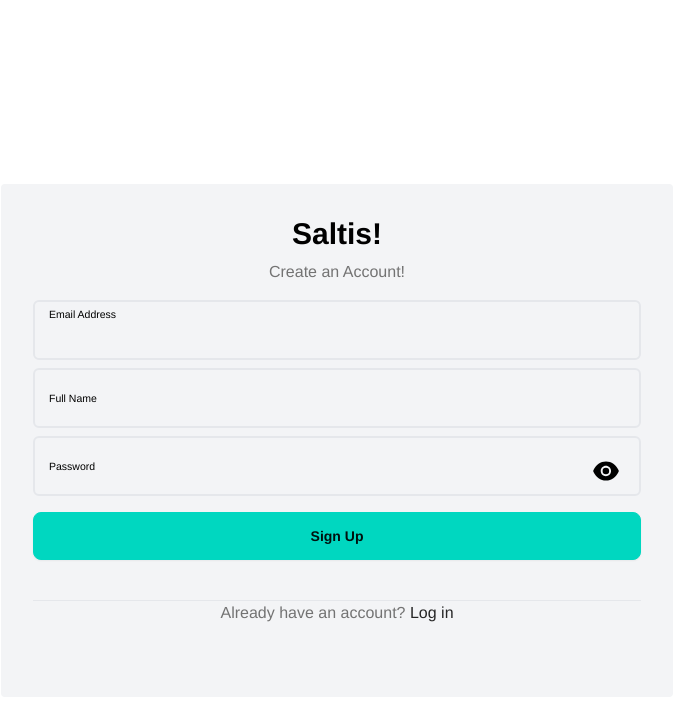
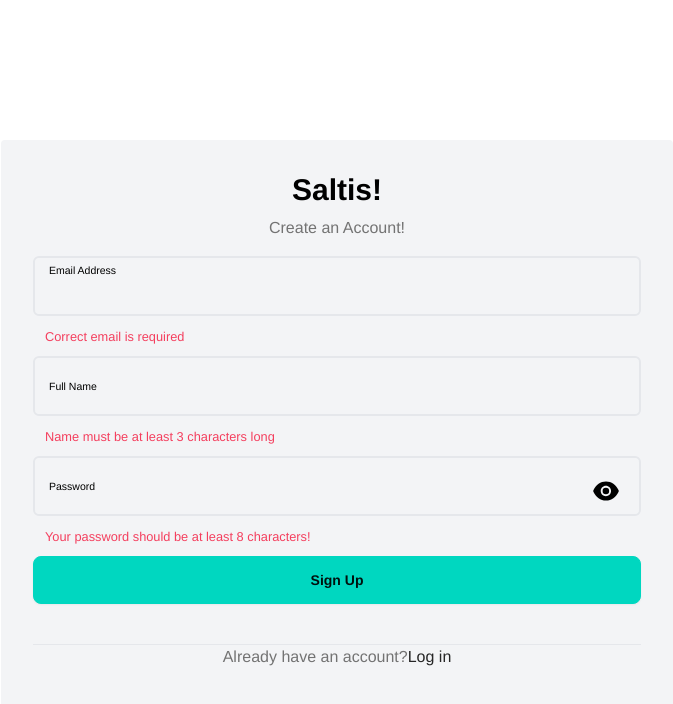
Before and after one commit to Odin-Taif/front-end-salt-precourse, a Next.js app: page /sign-up in a window 1280 px wide. Both pictures are taken after a click on the button "Sign Up". Shown: the top 704 px of the page, without its empty margins (303-976 px from the left). Built offline with nearby package versions, Linux system fonts and the light colour scheme.

Commit message:
react-hook-validation with zod provideder set up for sign up

```diff
--- a/app/components/reusable/Input.tsx
+++ b/app/components/reusable/Input.tsx
@@ -1,18 +1,17 @@
 import React, { useState } from "react";
-import { FieldErrors, FieldValues, UseFormRegister } from "react-hook-form";
+import { UseFormRegister } from "react-hook-form";
 import { AiFillEye, AiFillEyeInvisible } from "react-icons/ai";
-
+import { signUpSchema } from "../../zod-validation/zod-validiation";
+type FieldValues = z.infer<typeof signUpSchema>;
 type Props = {
   id: string;
   label?: string;
   placeholder?: string;
   type?: string;
   disabled?: boolean;
-  required?: boolean | string;
   register: UseFormRegister<FieldValues>;
   onFocus?: () => void;
   onBlur?: () => void;
-  validate?: FieldValues;
 };
 
 export const Input = ({
@@ -21,8 +20,6 @@ export const Input = ({
   placeholder,
   type,
   disabled,
-  required,
-  validate,
   register,
   onFocus,
   onBlur,
@@ -36,11 +33,7 @@ export const Input = ({
       <input
         id={id}
         disabled={disabled}
-        {...register(id, {
-          required,
-          validate: validate,
-        })}
-        // ref={register({ requried: true, validate: validate })}
+        {...register(id)}
         placeholder=""
         type={
           type === "password" ? (passwordShown ? "text" : "password") : type
--- a/app/sign-up/signForm.tsx
+++ b/app/sign-up/signForm.tsx
@@ -1,24 +1,27 @@
 "use client";
 import React, { useState } from "react";
 import { useRouter } from "next/navigation";
-import { FieldValues, useForm, SubmitHandler } from "react-hook-form";
+import { useForm, SubmitHandler } from "react-hook-form";
 import { Heading, Input } from "@/app/components/reusable/index";
+import { signUpSchema } from "../zod-validation/zod-validiation";
+import { zodResolver } from "@hookform/resolvers/zod";
+import { z } from "zod";
 import axios from "axios";
-// import { signUpSchema } from "../zod-validation/zod-validiation";
 
+type FieldValues = z.infer<typeof signUpSchema>;
 const SignForm = () => {
-  const { register, handleSubmit, reset } = useForm<FieldValues>({
-    defaultValues: {
-      name: "",
-      email: "",
-      password: "",
-    },
+  const {
+    register,
+    handleSubmit,
+    reset,
+    formState: { errors },
+  } = useForm<FieldValues>({
+    resolver: zodResolver(signUpSchema),
   });
 
   const [isLoading, setIsLoading] = useState<boolean>(false);
   const router = useRouter();
 
-  // const onSubmit: SubmitHandler<FieldValues> = (data) => console.log(data);
   // Function to handle form submission
   const onSubmit: SubmitHandler<FieldValues> = (data) => {
     // console.log(data);
@@ -43,28 +46,41 @@ const SignForm = () => {
               label="Email Address"
               disabled={isLoading}
               register={register}
-              required
-              validate={() => console.log("first")}
             />
+            {/* error email handling */}
+            {errors.email?.message && (
+              <small className="text-rose-500 px-3">
+                {errors.email.message.toString()}
+              </small>
+            )}
 
+            {/* -=-=-=-=-=-========= -=-=-=-=-=-========= -=-=-=-=-=-========= -=-=-=-=-=-========= */}
             <Input
               id="name"
               label="Full Name"
               disabled={isLoading}
               register={register}
-              validate={() => console.log("first")}
-              required
             />
-
+            {/* error name handling */}
+            {errors.name?.message && (
+              <small className="text-rose-500 px-3">
+                {errors.name.message.toString()}
+              </small>
+            )}
+            {/* -=-=-=-=-=-========= -=-=-=-=-=-========= -=-=-=-=-=-========= -=-=-=-=-=-========= */}
             <Input
               id="password"
               label="Password"
               disabled={isLoading}
               register={register}
-              required
-              validate={() => console.log("first")}
               type="password"
             />
+            {/* error password handling */}
+            {errors.password?.message && (
+              <small className="text-rose-500 px-3 ">
+                {errors.password.message.toString()}
+              </small>
+            )}
           </form>
 
           <button className="btn btn-accent" onClick={handleSubmit(onSubmit)}>
@@ -79,7 +95,7 @@ const SignForm = () => {
           <hr />
           <div className="text-neutral-500 text-center font-light">
             <div>
-              Already have an account?{" "}
+              Already have an account?
               <span
                 onClick={() => router.push("/sign-in")}
                 className="text-neutral-800 cursor-pointer hover:underline"
--- a/package.json
+++ b/package.json
@@ -13,6 +13,7 @@
   "dependencies": {
     "@emotion/react": "^11.13.3",
     "@emotion/styled": "^11.13.0",
+    "@hookform/resolvers": "^3.9.0",
     "@mui/material": "^6.1.0",
     "axios": "^1.7.7",
     "next": "14.2.11",
@@ -25,6 +26,7 @@
     "zod": "^3.23.8"
   },
   "devDependencies": {
+    "@testing-library/jest-dom": "^6.5.0",
     "@testing-library/react": "^16.0.1",
     "@types/axios": "^0.9.36",
     "@types/node": "^20",
@@ -44,7 +46,6 @@
     "postcss": "^8",
     "tailwindcss": "^3.4.1",
     "typescript": "^5",
-    "vitest": "^2.1.1",
-    "@testing-library/jest-dom": "^6.5.0"
+    "vitest": "^2.1.1"
   }
 }
```
Also changed, not shown: 1 other file (tests, documents, lock files or other folders).
